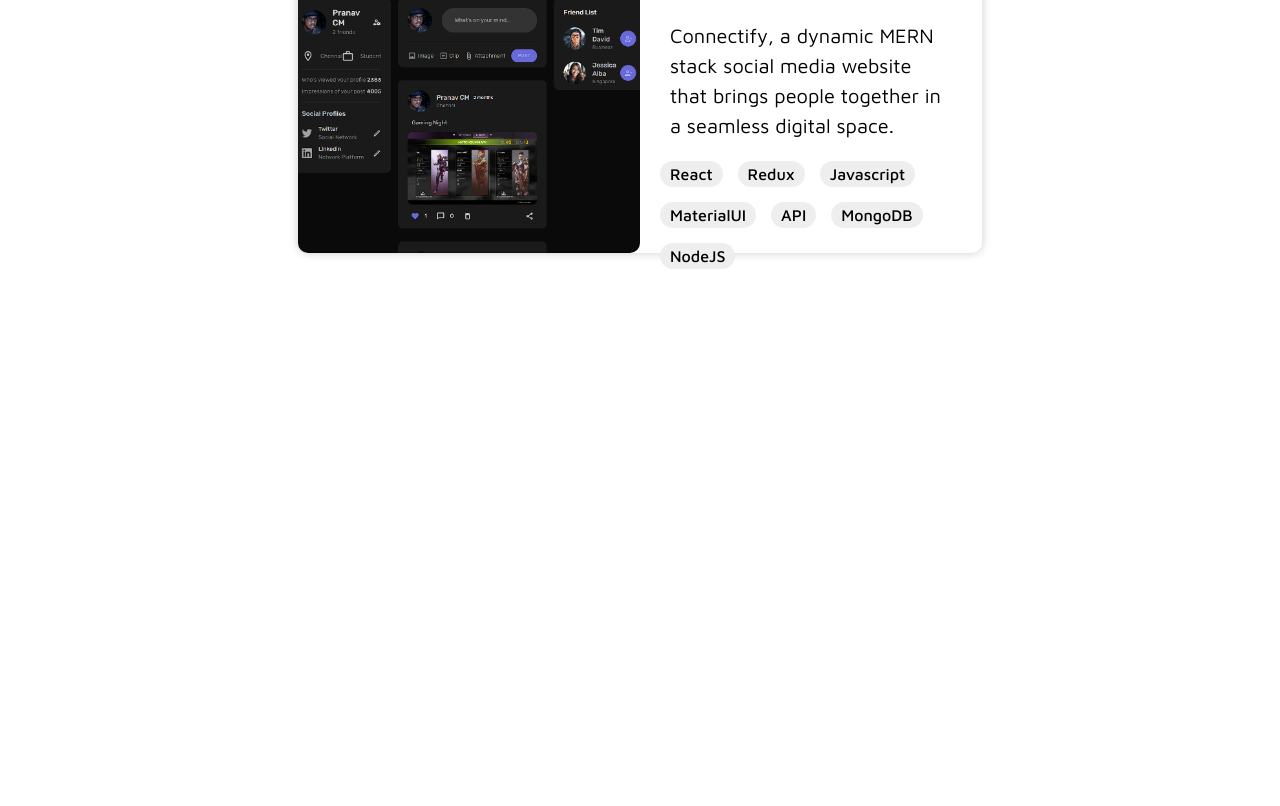
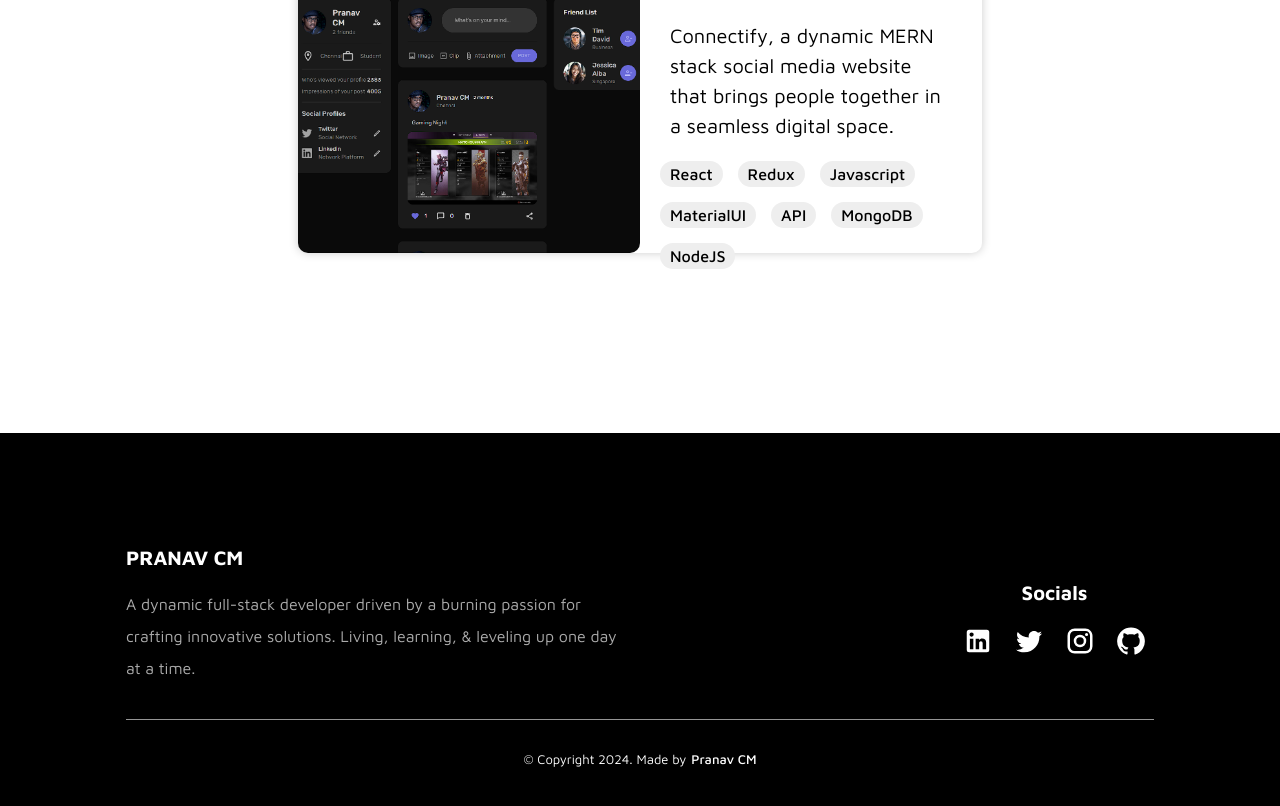
Before and after one commit to Pranavcm-07/portfolio, a React (Vite) app: page / in a window 1280 px wide. Shown: the part 2498-3304 px from the top of the page. Before the commit the page ends 2931 px from the top, so only its background shows below. Built offline with nearby package versions, Linux system fonts and the light colour scheme.

Commit message:
added footer

```diff
--- a/src/App.jsx
+++ b/src/App.jsx
@@ -4,6 +4,7 @@ import About from "./scenes/about/About";
 import Home from "./scenes/home/Home";
 import Navbar from "./scenes/navbar/Navbar";
 import Projects from "./scenes/projects/Projects";
+import Footer from "./scenes/footer/Footer";
 function App() {
   return (
     <div className="app">
@@ -54,6 +55,16 @@ function App() {
       >
         <Projects />
       </section>
+      <section
+        id="Footer"
+        style={{
+          padding: "80px 0 40px",
+          backgroundColor: "black",
+          color: "white",
+        }}
+      >
+        <Footer />
+      </section>
     </div>
   );
 }
--- a/src/scenes/footer/Footer.jsx
+++ b/src/scenes/footer/Footer.jsx
@@ -0,0 +1,144 @@
+import { Box, Typography, IconButton, Divider, Link } from "@mui/material";
+import FlexBetween from "../../components/FlexBetween";
+import GitHubIcon from "@mui/icons-material/GitHub";
+import LinkedInIcon from "@mui/icons-material/LinkedIn";
+import InstagramIcon from "@mui/icons-material/Instagram";
+import TwitterIcon from "@mui/icons-material/Twitter";
+const Footer = () => {
+  return (
+    <Box sx={{ width: "85%", margin: "auto", padding: "30px" }}>
+      <Box>
+        <FlexBetween>
+          <Box>
+            <Typography
+              sx={{
+                fontSize: "20px",
+                fontWeight: "700",
+              }}
+            >
+              PRANAV CM
+            </Typography>
+            <Typography
+              sx={{
+                margin: "15px 0",
+                width: "60%",
+                lineHeight: "2",
+                color: "#aaa",
+              }}
+            >
+              A dynamic full-stack developer driven by a burning passion for
+              crafting innovative solutions. Living, learning, & leveling up one
+              day at a time.
+            </Typography>
+          </Box>
+          <Box>
+            <Typography
+              sx={{
+                fontSize: "20px",
+                fontWeight: "700",
+                textAlign: "center",
+                mb: "10px",
+              }}
+            >
+              Socials
+            </Typography>
+            <Box
+              sx={{
+                display: "flex",
+                justifyContent: "center",
+                alignItems: "center",
+                gap: "5px",
+              }}
+            >
+              <Link
+                href="https://www.linkedin.com/in/pranav-cm-929129249/"
+                target="_blank"
+                rel="noopener"
+              >
+                <IconButton
+                  sx={{
+                    "&:hover": {
+                      backgroundColor: "#1d1d1d",
+                    },
+                  }}
+                >
+                  <LinkedInIcon sx={{ fontSize: "30px", color: "white" }} />
+                </IconButton>
+              </Link>
+              <Link
+                href="https://twitter.com/pranavcm_07"
+                target="_blank"
+                rel="noopener"
+              >
+                <IconButton
+                  sx={{
+                    "&:hover": {
+                      backgroundColor: "#1d1d1d",
+                    },
+                  }}
+                >
+                  <TwitterIcon sx={{ fontSize: "30px", color: "white" }} />
+                </IconButton>
+              </Link>
+              <Link
+                href="https://www.instagram.com/"
+                target="_blank"
+                rel="noopener"
+              >
+                <IconButton
+                  sx={{
+                    "&:hover": {
+                      backgroundColor: "#1d1d1d",
+                    },
+                  }}
+                >
+                  <InstagramIcon sx={{ fontSize: "30px", color: "white" }} />
+                </IconButton>
+              </Link>
+              <Link
+                href="https://github.com/Pranavcm-07"
+                target="_blank"
+                rel="noopener"
+              >
+                <IconButton
+                  sx={{
+                    "&:hover": {
+                      backgroundColor: "#1d1d1d",
+                    },
+                  }}
+                >
+                  <GitHubIcon sx={{ fontSize: "30px", color: "white" }} />
+                </IconButton>
+              </Link>
+            </Box>
+          </Box>
+        </FlexBetween>
+      </Box>
+      <Divider sx={{ backgroundColor: "#aaa", margin: "20px 0" }} />
+      <Box
+        sx={{
+          mt: "30px",
+          color: "#fff",
+        }}
+      >
+        <Typography
+          sx={{
+            fontSize: "13px",
+            textAlign: "center",
+            display: "flex",
+            justifyContent: "center",
+            alignItems: "center",
+            gap: "5px",
+          }}
+        >
+          © Copyright 2024. Made by
+          <Typography sx={{ fontWeight: "500", fontSize: "13px" }}>
+            Pranav CM
+          </Typography>
+        </Typography>
+      </Box>
+    </Box>
+  );
+};
+
+export default Footer;
```
